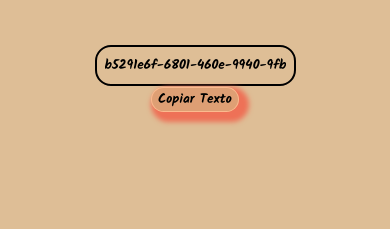
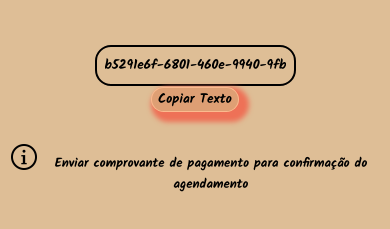
Before and after one commit to ShiguemiAlexandre/formas_pagamento, a plain HTML site: page pix.html in a window 390 px wide. Shown: the part 295-524 px from the top of the page. Drawn offline with Linux system fonts and the light colour scheme.

Commit message:
info no pix

```diff
--- a/pix.css
+++ b/pix.css
@@ -57,6 +57,22 @@ h2{
 #botao-voltar:hover{
     cursor: pointer;
 }
+#info_logo{
+    width: 2.5rem;
+    max-width: 2.5rem;
+    max-height: 2.5rem;
+}
+.info_pai{
+    display: flex;
+    flex-direction: row;
+    justify-content: center;
+}
+#confirmar{
+    text-align: center;
+    font-size: 80%;
+
+    height:fit-content;
+}
 @media(max-width:388px){
     #botao-voltar{
         width: 60px;
@@ -66,3 +82,10 @@ h2{
         border: 2px solid black;
     }
 }
+@media (max-width: 460px){
+    #info_logo{
+        max-height: 2rem;
+        max-width: 2rem;
+        position:relative;
+    }
+}
--- a/pix.html
+++ b/pix.html
@@ -21,6 +21,10 @@
         <input type="text" value="b5291e6f-6801-460e-9940-9fb737b0b384" id="input-pix" readonly>
         <button onclick="copiarTexto()" id="copiar">Copiar Texto</button>
     </div>
+    <div class="info_pai">
+        <img src="info.png" id="info_logo">
+        <h3 id="confirmar">Enviar comprovante de pagamento para confirmação do agendamento</h3>
+    </div>
 </script>
 </body>
 </html>
```
Also changed, not shown: info.png (added).
